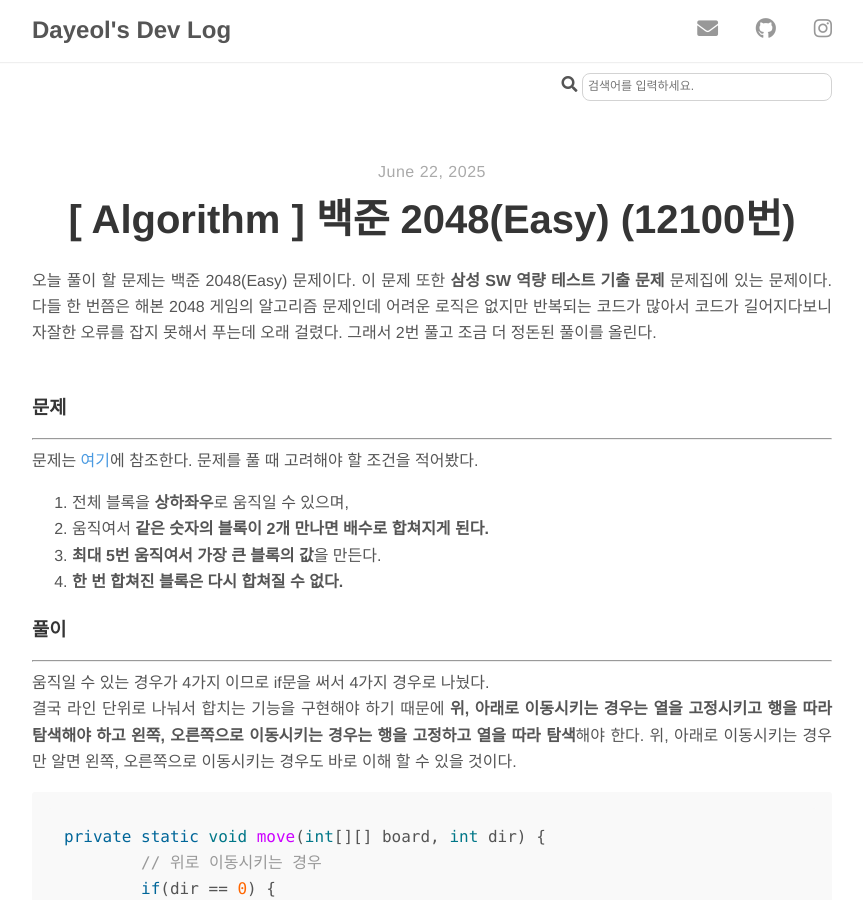
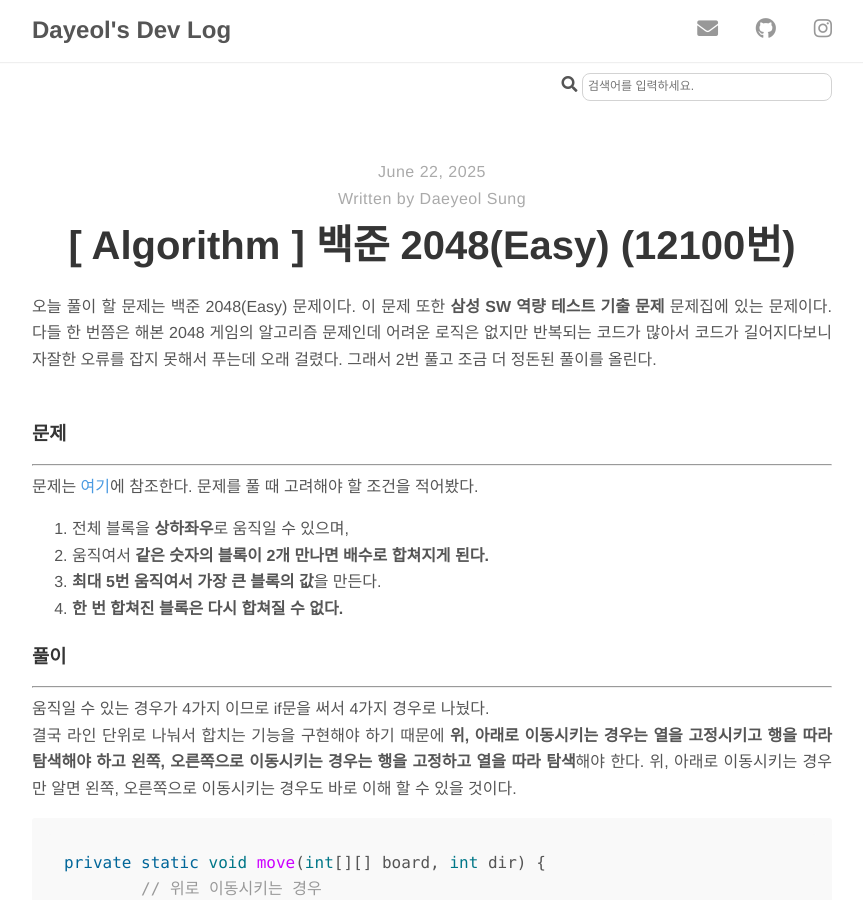
Before and after one commit to Daeye0l/Daeye0l.github.io, a Jekyll site: the page built from _posts/2025-06-22-baekjoon-12100.md, in a window 1280 px wide and 900 px high. Shown: the whole window, without its empty margins (208-1071 px from the left). Built offline with Jekyll 4.4.1, drawn with Linux system fonts in a browser that asks for light colours; nearby versions of some CDN libraries; comment, search, counter and statistics services are not loaded.

Commit message:
theme: 포스트에 작성자 추가

```diff
--- a/_layouts/post.html
+++ b/_layouts/post.html
@@ -7,6 +7,9 @@ layout: default
   <div class="post-info">
     {% if page.date %}
       <time datetime="{{ page.date }}">{{ page.date | date: "%B %d, %Y" }}</time>
+    {% endif %}
+    {% if page.author %}
+      <div>Written by {{ page.author }}</div>
     {% endif %}
   </div>
   <h1 class="post-title">
```
